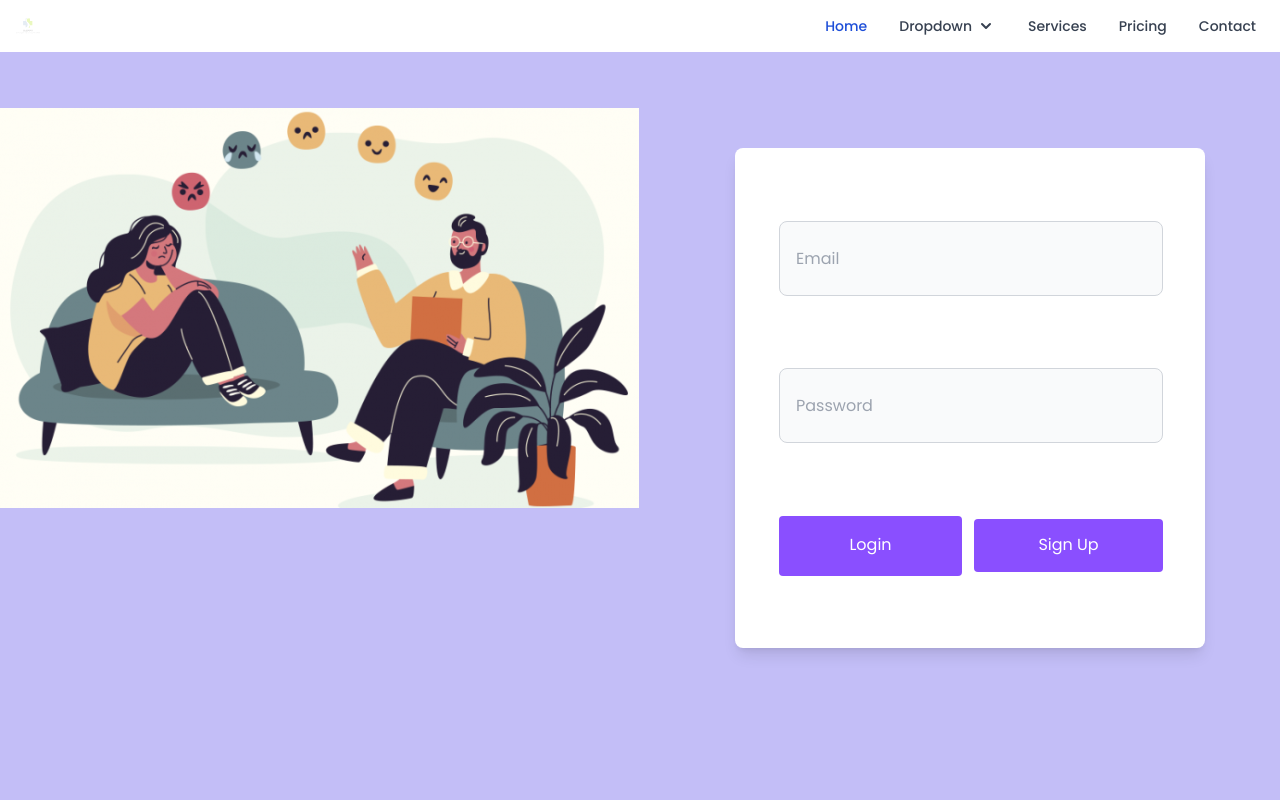
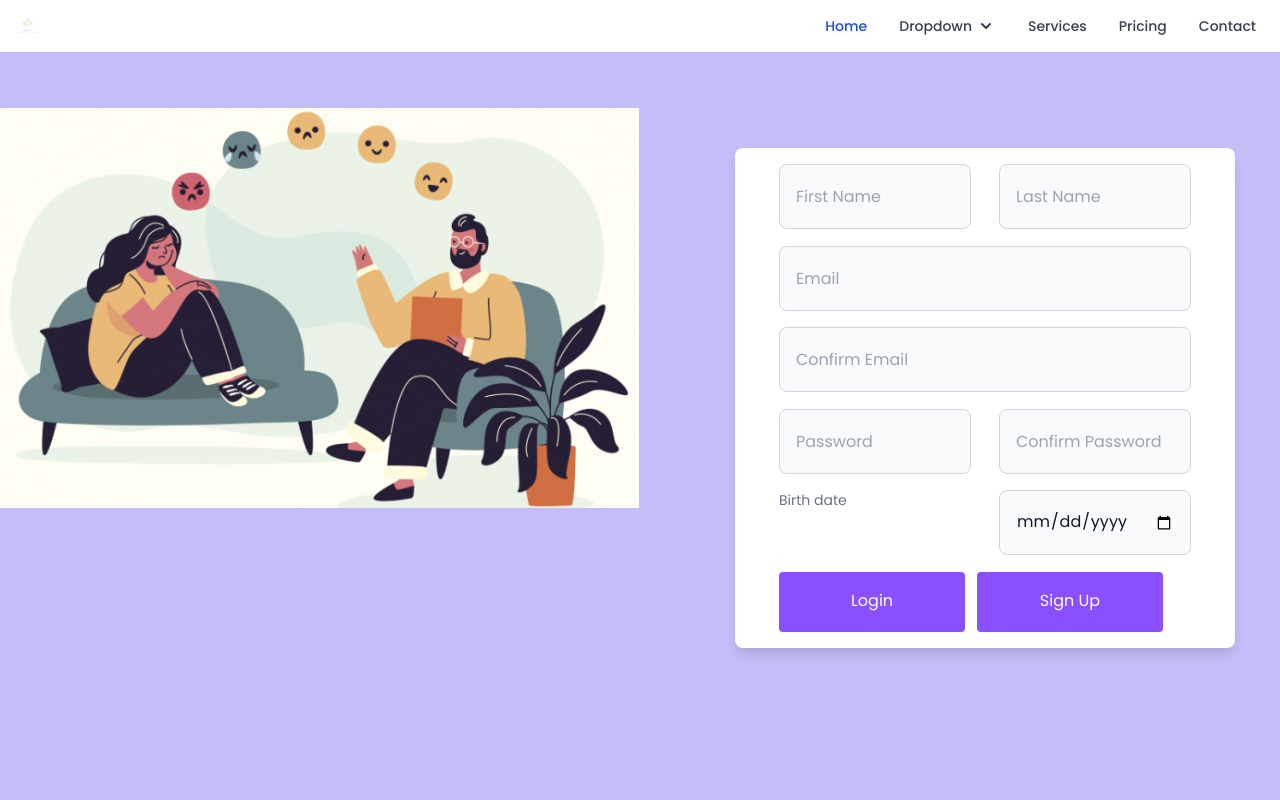
Before and after one commit to rozhiar-tech/Happy, a React (Create React App) app: page /signup in a window 1280 px wide. Shown: the top 800 px of the page. Built offline with nearby package versions, Linux system fonts and the light colour scheme.

Commit message:
added functionality to signUp

```diff
--- a/src/pages/SignUp/SignUp.js
+++ b/src/pages/SignUp/SignUp.js
@@ -2,12 +2,14 @@
 import { useState } from "react";
 import { useNavigate  } from "react-router-dom";
 import { getAuth ,createUserWithEmailAndPassword } from "firebase/auth";
+import {  setDoc, getFirestore,doc } from "firebase/firestore";
 import app from "../../firebase/firebaseinit";
 import signupImage from "./SignupImage.svg";
-import { collection, addDoc, getFirestore } from "firebase/firestore";
 
 
 const auth = getAuth(app);
+const db = getFirestore(app);
+
 
 function SignUp(){
 
@@ -15,8 +17,12 @@ function SignUp(){
     const [password, setPassword] = useState("");
     const [error, setError] = useState("");
     const [loading, setLoading] = useState(false);
+    const [firstName, setFirstName] = useState("");
+    const [lastName, setLastName] = useState("");
+    const [confirmEmail, setConfirmEmail] = useState("");
+    const [confirmPassword, setConfirmPassword] = useState("");
+    const [birthDate, setBirthDate] = useState("");
     const navigate = useNavigate();
-    const db = getFirestore(app);
 
     const handleSubmit = async (e) => {
         e.preventDefault();
@@ -29,11 +35,17 @@ function SignUp(){
 
             const {user} = userCredential;
             console.log(user)
-            const docRef = await addDoc(collection(db, "cities"), {
-                name: "Tokyo",
-                country: "Japan"
+            await setDoc(doc(db, "Users",user.uid), {
+                firstName
+                ,lastName
+                ,email
+                ,birthDate
+                ,uid:user.uid
+                ,createdAt: new Date(),
+                role:"user"
+
               });
-              console.log("Document written with ID: ", docRef.id);
+
 
 
             navigate("/");
@@ -72,32 +84,74 @@ function SignUp(){
         <img src={signupImage} alt="therapy" className="h-3/6 mt-14 "/>
 
 
-            <div className="bg-white h-[500px] w-[470px] rounded-lg m-24 shadow-lg px-11 flex justify-between ">
+            <div className="bg-white h-[500px] w-[550px] rounded-lg m-24 shadow-lg px-11 flex justify-between ">
             <form onSubmit={handleSubmit} className="flex flex-col  justify-evenly">
+                <div className="flex  justify-evenly">
+                <input
+                    placeholder="First Name"
+                    type="text"
+                    value={firstName}
+                    onChange={(e) => setFirstName(e.target.value)}
+                    className=" w-48 h-[65px] p-4 text-gray-900 border border-gray-300 rounded-lg bg-gray-50 sm:text-md mr-7"
+                />
+                <input
+                    placeholder="Last Name"
+                    type="text"
+                    value={lastName}
+                    onChange={(e) => setLastName(e.target.value)}
+                    className=" w-48 h-[65px] p-4 text-gray-900 border border-gray-300 rounded-lg bg-gray-50 sm:text-md "
+                />
+                    </div>
                     <input
                     placeholder="Email"
                     type="email"
                     value={email}
                     onChange={(e) => setEmail(e.target.value)}
-            className=" w-96 h-[75px] p-4 text-gray-900 border border-gray-300 rounded-lg bg-gray-50 sm:text-md "
+                    className=" w-full h-[65px] p-4 text-gray-900 border border-gray-300 rounded-lg bg-gray-50 sm:text-md "
                 />
+                <input
+                    placeholder="Confirm Email"
+                    type="email"
+                    value={confirmEmail}
+                    onChange={(e) => setConfirmEmail(e.target.value)}
+                    className=" w-full h-[65px] p-4 text-gray-900 border border-gray-300 rounded-lg bg-gray-50 sm:text-md "
+                />
+                <div className="flex justify-between">
                 <input
                     placeholder="Password"
                     type="password"
                     value={password}
                     onChange={(e) => setPassword(e.target.value)}
-            className="w-96 h-[75px] p-4 text-gray-900 border border-gray-300 rounded-lg bg-gray-50 sm:text-md"
+                    className="w-48 h-[65px] p-4 text-gray-900 border border-gray-300 rounded-lg bg-gray-50 sm:text-md"
 
                 />
+                <input
+                    placeholder="Confirm Password"
+                    type="password"
+                    value={confirmPassword}
+                    onChange={(e) => setConfirmPassword(e.target.value)}
+                    className="w-48 h-[65px] p-4 text-gray-900 border border-gray-300 rounded-lg bg-gray-50 sm:text-md"
+
+                />
+                </div>
+                <div className="flex justify-between">
+                <p className="text-gray-500 text-sm">Birth date</p>
+
+                 <input type="date" className="w-48 h-[65px] p-4 text-gray-900 border border-gray-300 rounded-lg bg-gray-50 sm:text-md"
+                    value={birthDate}
+                    onChange={(e) => setBirthDate(e.target.value)}
+
+                 />
+                </div>
             {error && <p>{error}</p>}
-       <div className="flex justify-between">
+            <div className="">
 
                 <button type="button" onClick={senToLogin} disabled={loading} className="bg-lavender-indigo hover:bg-wild-strawberry/70 focus:bg-wild-strawberry/70 hover:scale-95 focus:scale-95 text-white  py-2 px-4 rounded mr-3 h-[60px] w-[186px]">
                     Login
                 </button>
                 <button
                     type="submit"
-            className="bg-lavender-indigo hover:bg-wild-strawberry/70 focus:bg-wild-strawberry/70 hover:scale-95 focus:scale-95 text-white rounded p-4 w-1/2 self-center"
+                    className="bg-lavender-indigo hover:bg-wild-strawberry/70 focus:bg-wild-strawberry/70 hover:scale-95 focus:scale-95 text-white rounded p-4 h-[60px] w-[186px] self-center"
                     disabled={loading}
                     >
                     Sign Up
```
Lines whose indentation alone changed are shown as unchanged.
